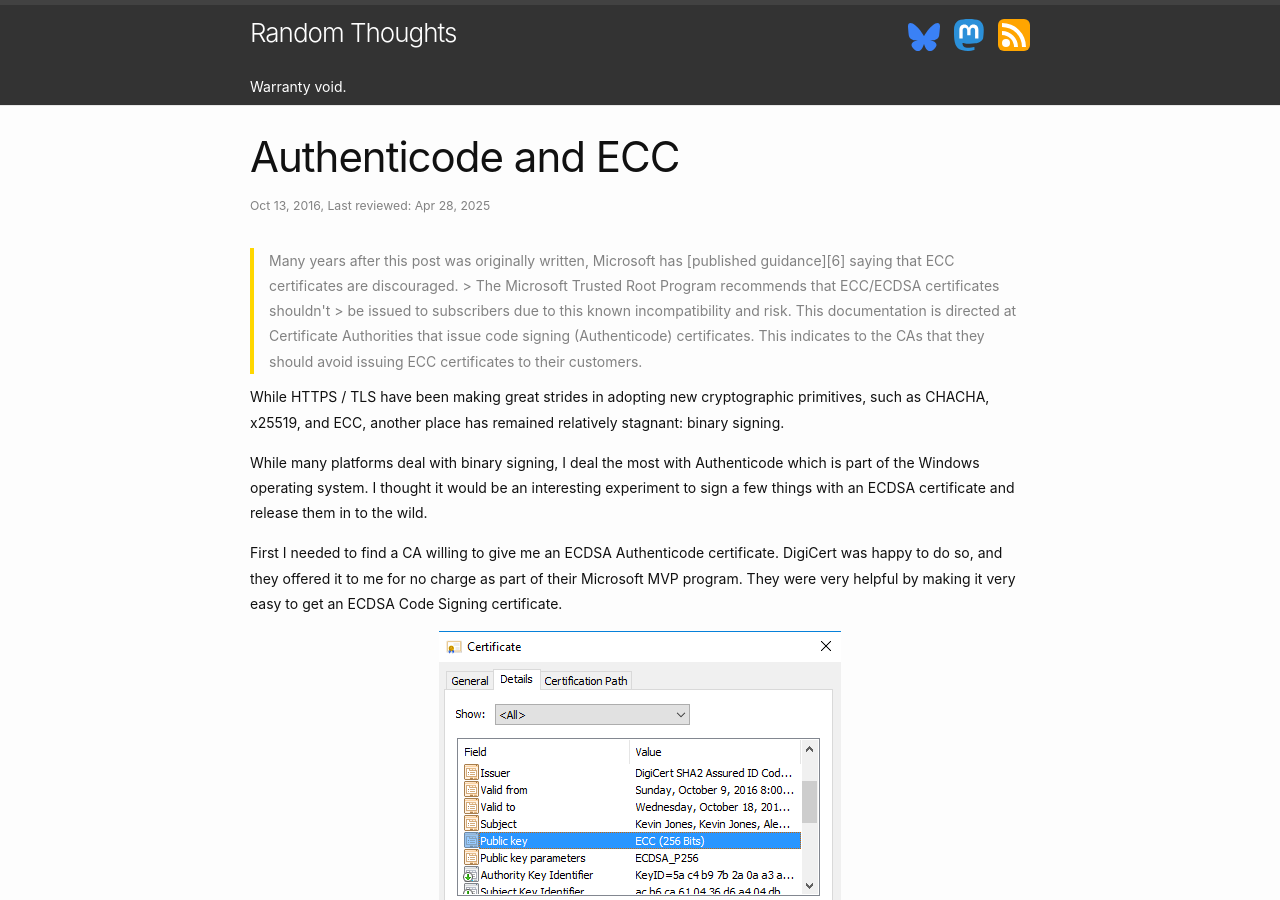
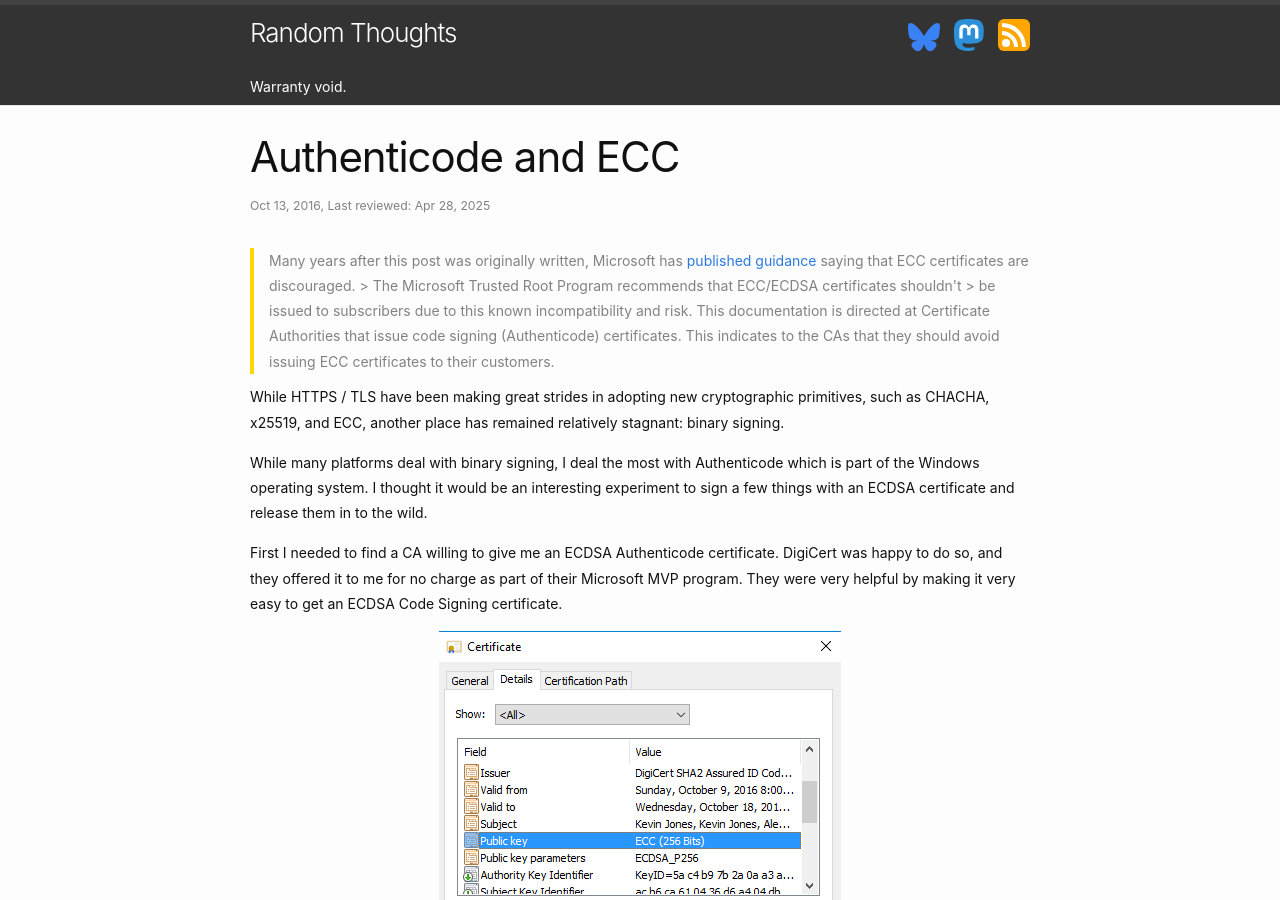
Before and after one commit to vcsjones/vcsjones.dev, a Jekyll site: the page built from _posts/2016-10-13-authenticode-and-ecc.md, in a window 1280 px wide and 900 px high. Built offline with Jekyll 4.4.1, drawn with Linux system fonts in a browser that asks for light colours; some of the changed lines change nothing that is shown.

Commit message:
Fix link

```diff
--- a/_posts/2016-10-13-authenticode-and-ecc.md
+++ b/_posts/2016-10-13-authenticode-and-ecc.md
@@ -7,7 +7,8 @@
 ---
 
 <aside>
-Many years after this post was originally written, Microsoft has [published guidance][6]
+Many years after this post was originally written, Microsoft has
+<a href="https://learn.microsoft.com/en-us/security/trusted-root/program-requirements#b-signature-requirements" target="_blank">published guidance</a>
 saying that ECC certificates are discouraged.
 
 > The Microsoft Trusted Root Program recommends that ECC/ECDSA certificates shouldn't
@@ -130,4 +131,4 @@
 [3]: /images/signing-ecdsa-pin-prompt.png
 [4]: /images/signing-ecdsa-cert.png
 [5]: /images/signing-triple-sign.png
-[6]: https://learn.microsoft.com/en-us/security/trusted-root/program-requirements#b-signature-requirements
+[6]:
```
